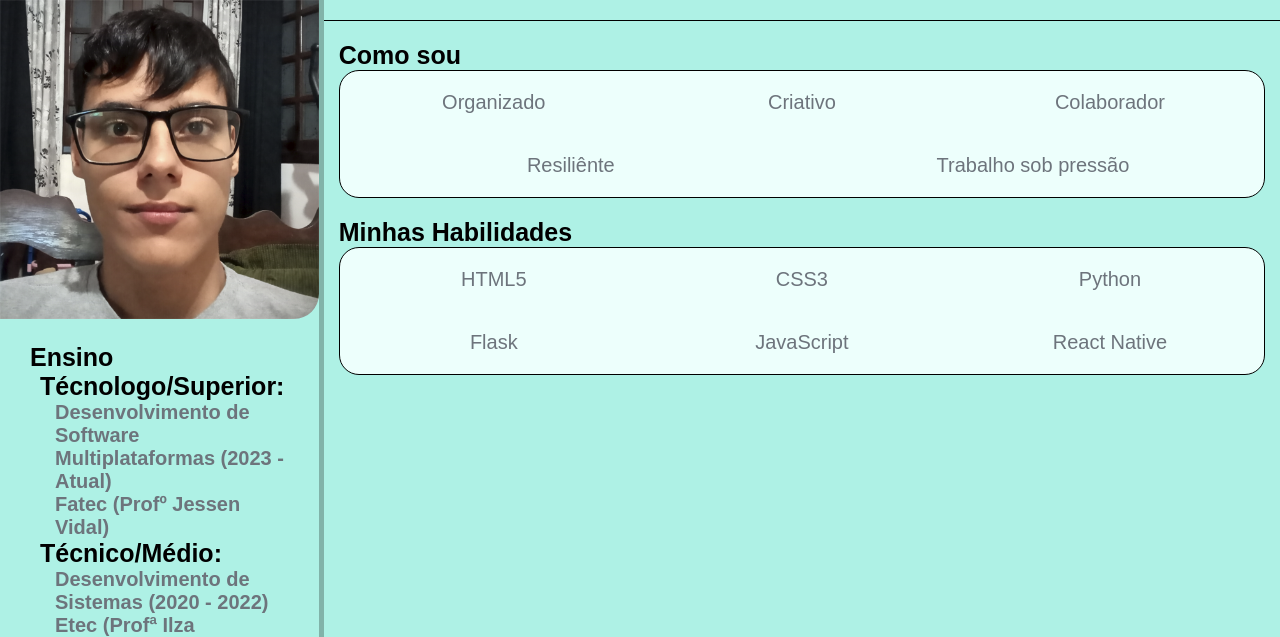
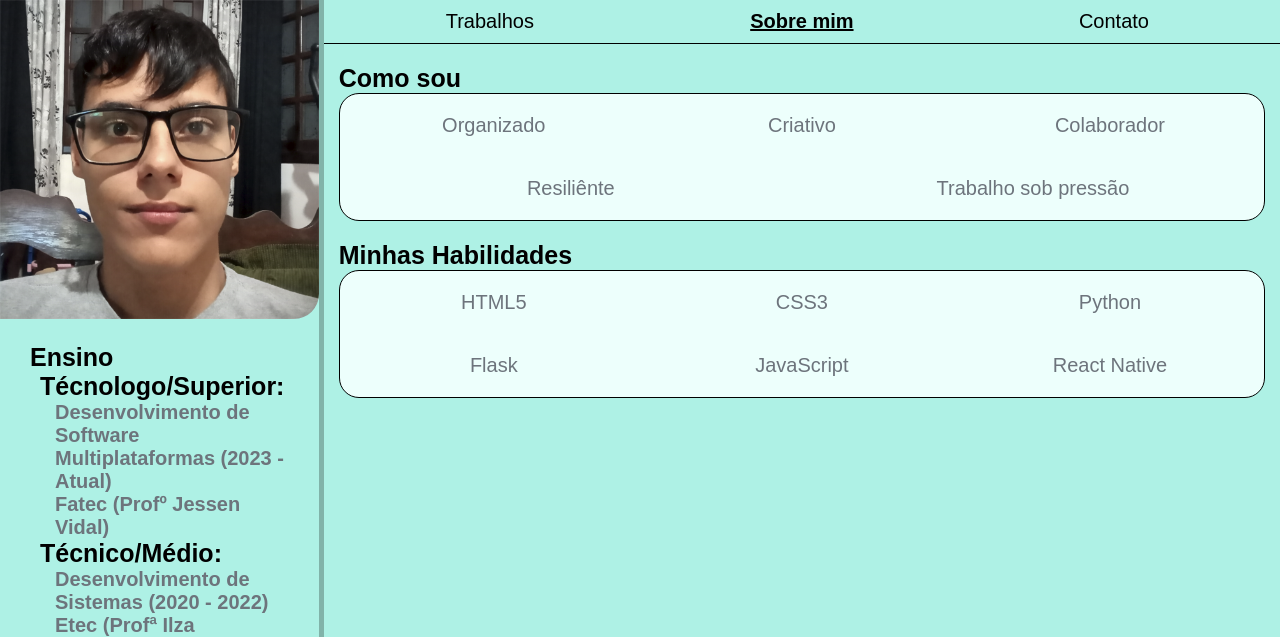
Before and after one commit to BrunoSerpa/Portifolio_DD, a Flask app: page / in a window 1280 px wide. Shown: the top 637 px of the page. Run offline with Flask 3, Linux system fonts and the light colour scheme.

Commit message:
add navbar base

```diff
--- a/src/templates/base.html
+++ b/src/templates/base.html
@@ -11,7 +11,15 @@
     <body>
         <div class="content">
             <nav class="navMobile">
-                {% block navbar %}{% endblock %}
+                <div>
+                    <a class="linkNav" {{nav[0]}}>{{nav[1]}}</a>
+                </div>
+                <div>
+                    <a class="linkNav" {{nav[2]}}>{{nav[3]}}</a>
+                </div>
+                <div>
+                    <a class="linkNav" {{nav[4]}}>{{nav[5]}}</a>
+                </div>
             </nav>
             <!-- Esquerda -->
             <div class="left">
@@ -29,7 +37,15 @@
             <div class="right">
                 <!-- Links Navegaveis -->
                 <nav>
-                    {% block navbar1 %}{% endblock %}
+                    <div>
+                        <a class="linkNav" {{nav[0]}}>{{nav[1]}}</a>
+                    </div>
+                    <div>
+                        <a class="linkNav" {{nav[2]}}>{{nav[3]}}</a>
+                    </div>
+                    <div>
+                        <a class="linkNav" {{nav[4]}}>{{nav[5]}}</a>
+                    </div>
                 </nav>
                 <!-- Temas -->
                 <div class="contentTitle">
```
